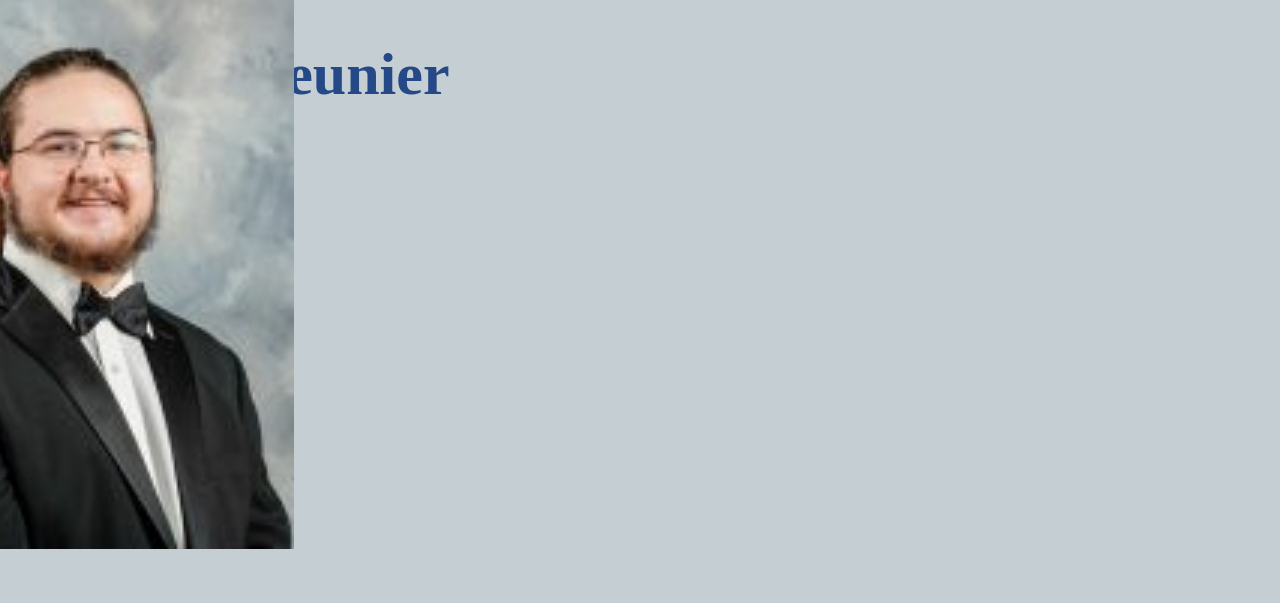
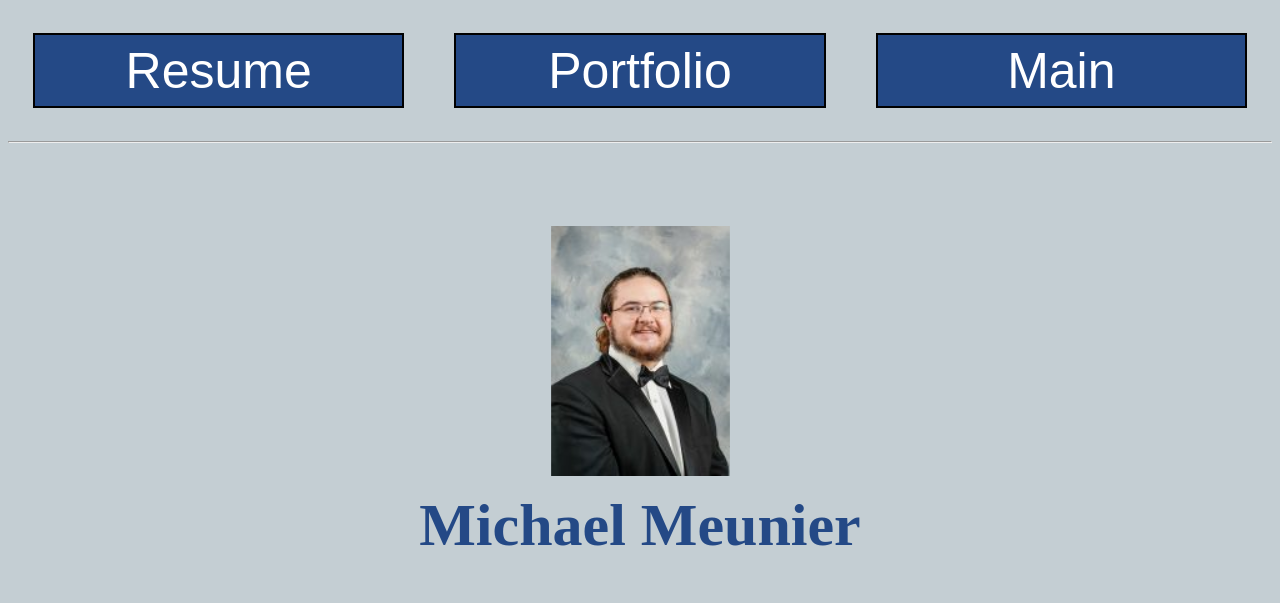
Before and after one commit to rhit-meuniemj/rhit-meuniemj.github.io, a plain HTML site: page public/main.html in a window 1280 px wide. Drawn offline with Linux system fonts and the light colour scheme.

Commit message:
added a bunch

```diff
--- a/public/main.html
+++ b/public/main.html
@@ -3,11 +3,30 @@
 <head>
     <meta charset="UTF-8">
     <meta name="viewport" content="width=device-width, initial-scale=1.0">
-    <title>Michael Meunier's Resume</title>        <link rel="stylesheet" href="styles/style.css">
+    <title>Michael Meunier</title>
+    <link rel="stylesheet" href="styles/style.css">
 
 </head>
+
+<!--https://www.w3schools.com/html/html_links.asp-->
+<div id = "bodybox">
+  <button class= "linker" id ="linker" onclick="window.location.href='/resume.html';">Resume</button>
+  <button class= "linker" id ="linker" onclick="window.location.href='/resume.html';">Portfolio</button>
+  <button class= "linker" id ="linker" onclick="window.location.href='/Main.html';">Main</button>
+</div>
+<hr>
 <body>
+  <div id="headerbox">
+    <img src="Michael_Meunier.jpg" alt="Michael Meuiner">
+    <h1 class = "blueHead">Michael Meunier</h1>
+  </div>
 
-  <h1 class = "blueHead">Michael Meunier</h1>
-  <img src="Michael_Meunier.jpg" alt="Michael Meuiner">
+
+
+
+
+
+
+  <script type="text/javascript" src="scripts/script.js"></script>
+
 </body>
--- /dev/null
+++ b/public/scripts/script.js
@@ -0,0 +1,21 @@
+
+//button = document.getElementById('linker')
+const buttons = document.querySelectorAll('.linker');
+
+function resetColor(button) {
+    button.className = 'linker-blue';
+}
+buttons.forEach(function(button) {
+    // Set initial color for each button
+    button.className = "linker-blue"
+
+    // Add event listener for mouseover to change color to green
+    button.addEventListener('mouseover', function() {
+        button.className = 'linker-grey';
+    });
+
+    // Add event listener for mouseout to reset color to blue
+    button.addEventListener('mouseout', function() {
+        resetColor(button)
+    });
+});
--- a/public/styles/style.css
+++ b/public/styles/style.css
@@ -5,21 +5,53 @@
 }
 
 img{
-    scale: 300%;
+    scale: 125%;
 }
 
 .section_head{
     color: #244986;
     font-family: 'Times New Roman', Times, serif;
     font-size: 30px;
-    background-color: ;
 }
 
 
 #headerbox{
+    position: relative;
+    bottom: -100px;
     display: flex;
-    justify-content: left;
+    align-items: center;
+    flex-direction: column;
+    justify-content: center;
 }
+
+.linker-blue{
+    width: 400px;
+    height: 75px;
+    color: white;
+    border: solid 2px black;
+    background-color:#244986;
+    margin: 25px;
+    font-size: 50px;
+}
+
+.linker-grey{
+    width: 400px;
+    height: 75px;
+    color: white;
+    border: solid 2px black;
+    background-color: gray  ;
+    margin: 25px;
+    font-size: 50px;
+}
+
+#bodybox{
+    display: flex;
+    align-items: center;
+    justify-content: center;
+    flex-direction: row;
+
+}
+
 
 body{
     font-family: 'Times New Roman', Times, serif;
```
Also changed, not shown: public/resume.html (+7 -1 lines), 1 other file.
